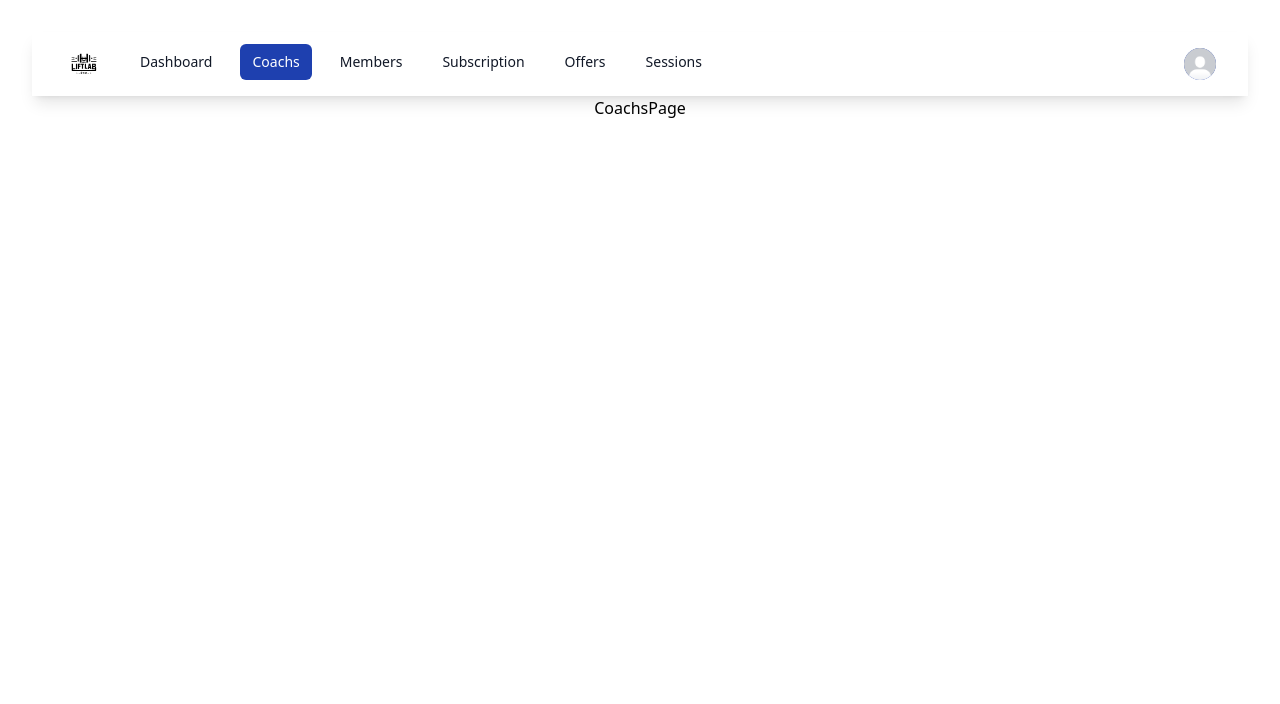
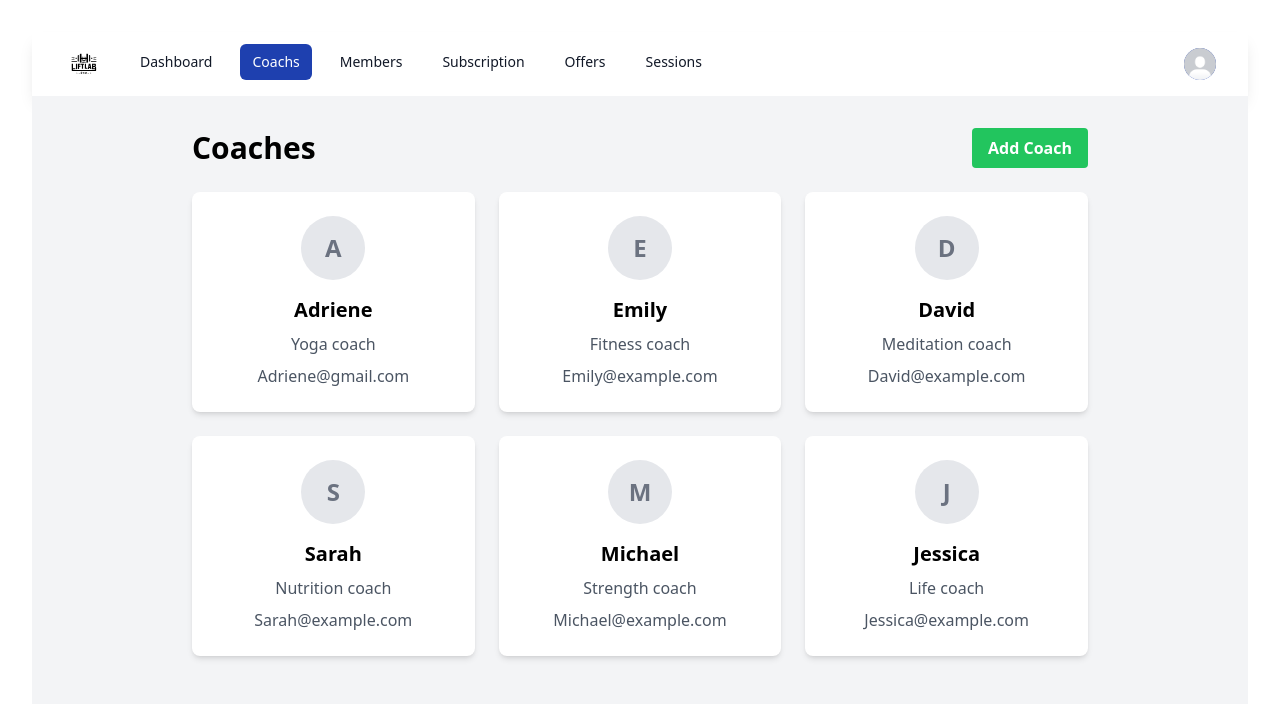
Before and after one commit to dhia-eddine/lift_lab_frontend, a React (Vite) app: page /coachs in a window 1280 px wide. Shown: the top 704 px of the page. Built offline with nearby package versions, Linux system fonts and the light colour scheme.

Commit message:
added coach page

```diff
--- a/src/app/pages/Coachs/CoachsPage.tsx
+++ b/src/app/pages/Coachs/CoachsPage.tsx
@@ -1,5 +1,146 @@
+import React, { useState } from "react";
+
+const initialCoaches = [
+  {
+    name: "Adriene",
+    email: "Adriene@gmail.com",
+    role: "Yoga coach",
+  },
+  {
+    name: "Emily",
+    email: "Emily@example.com",
+    role: "Fitness coach",
+  },
+  {
+    name: "David",
+    email: "David@example.com",
+    role: "Meditation coach",
+  },
+  {
+    name: "Sarah",
+    email: "Sarah@example.com",
+    role: "Nutrition coach",
+  },
+  {
+    name: "Michael",
+    email: "Michael@example.com",
+    role: "Strength coach",
+  },
+  {
+    name: "Jessica",
+    email: "Jessica@example.com",
+    role: "Life coach",
+  },
+];
+
 const CoachsPage = () => {
-  return <div>CoachsPage</div>;
+  const [coaches, setCoaches] = useState(initialCoaches);
+  const [showForm, setShowForm] = useState(false);
+  const [newCoach, setNewCoach] = useState({ name: "", email: "", role: "" });
+
+  const handleSubmit = (e: React.FormEvent<HTMLFormElement>) => {
+    e.preventDefault();
+    setCoaches([...coaches, newCoach]);
+    setNewCoach({ name: "", email: "", role: "" });
+    setShowForm(false);
+  };
+
+  const handleAddCoach = () => {
+    setShowForm(true);
+  };
+
+  function handleInputChange(event: React.ChangeEvent<HTMLInputElement>): void {
+    const { name, value } = event.target;
+    setNewCoach((prevCoach) => ({
+      ...prevCoach,
+      [name]: value,
+    }));
+  }
+
+  return (
+    <div className="bg-gray-100 min-h-screen py-8">
+      <div className="container mx-auto max-w-4xl">
+        <div className="flex justify-between items-center mb-6">
+          <h1 className="text-3xl font-bold">Coaches</h1>
+          <button
+            className="bg-green-500 hover:bg-green-700 text-white font-bold py-2 px-4 rounded"
+            onClick={handleAddCoach}
+          >
+            Add Coach
+          </button>
+        </div>
+        {showForm && (
+          <div className="mb-6">
+            <h2 className="text-xl font-bold mb-2">Add New Coach</h2>
+            <form onSubmit={handleSubmit}>
+              <div className="mb-4">
+                <label htmlFor="name" className="block font-bold mb-2">
+                  Name
+                </label>
+                <input
+                  type="text"
+                  id="name"
+                  name="name"
+                  value={newCoach.name}
+                  onChange={handleInputChange}
+                  className="border border-gray-400 p-2 w-full"
+                />
+              </div>
+              <div className="mb-4">
+                <label htmlFor="email" className="block font-bold mb-2">
+                  Email
+                </label>
+                <input
+                  type="email"
+                  id="email"
+                  name="email"
+                  value={newCoach.email}
+                  onChange={handleInputChange}
+                  className="border border-gray-400 p-2 w-full"
+                />
+              </div>
+              <div className="mb-4">
+                <label htmlFor="role" className="block font-bold mb-2">
+                  Role
+                </label>
+                <input
+                  type="text"
+                  id="role"
+                  name="role"
+                  value={newCoach.role}
+                  onChange={handleInputChange}
+                  className="border border-gray-400 p-2 w-full"
+                />
+              </div>
+              <button
+                type="submit"
+                className="bg-blue-500 hover:bg-blue-700 text-white font-bold py-2 px-4 rounded"
+              >
+                Add Coach
+              </button>
+            </form>
+          </div>
+        )}
+        <div className="grid grid-cols-1 sm:grid-cols-2 md:grid-cols-3 gap-6">
+          {coaches.map((coach, index) => (
+            <div
+              key={index}
+              className="bg-white rounded-lg shadow-md p-6 flex flex-col items-center"
+            >
+              <div className="w-16 h-16 rounded-full bg-gray-200 flex items-center justify-center mb-4">
+                <span className="text-2xl font-bold text-gray-500">
+                  {coach.name.charAt(0)}
+                </span>
+              </div>
+              <h2 className="text-xl font-bold mb-2">{coach.name}</h2>
+              <p className="text-gray-600 mb-2">{coach.role}</p>
+              <p className="text-gray-600">{coach.email}</p>
+            </div>
+          ))}
+        </div>
+      </div>
+    </div>
+  );
 };
 
 export default CoachsPage;
```
